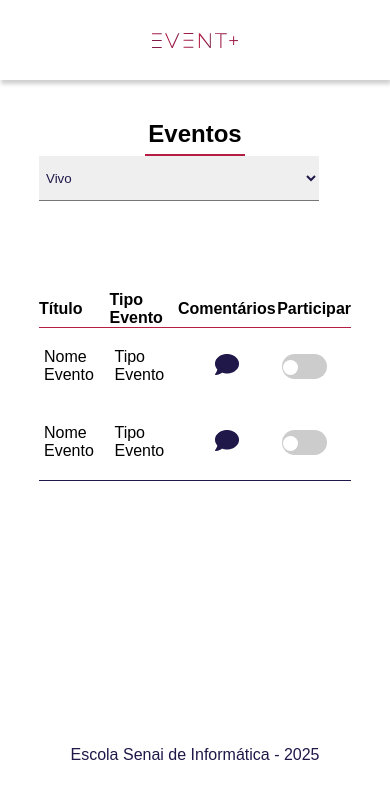
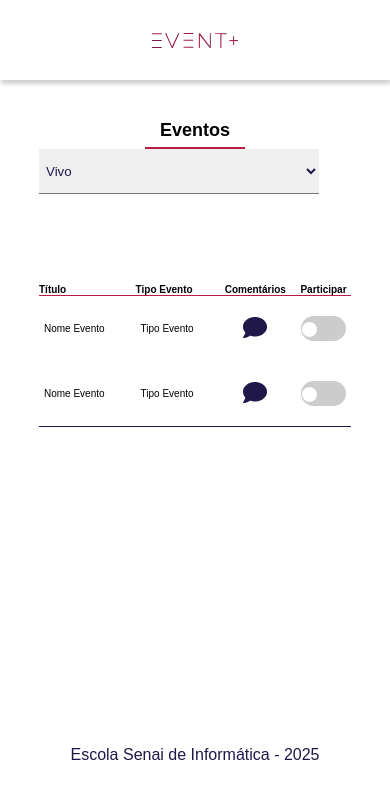
Before and after one commit to Sillocazord/Event-React, a React (Create React App) app in the folder event/: page /Evento in a window 390 px wide. Shown: the top 798 px of the page. Built offline with nearby package versions, Linux system fonts and the light colour scheme; a web font is replaced by a local one.

Commit message:
Feat: Finalizada a responsividade das paginas (Falta agora somente a pagina home e a pagina de comentarios(feedbacks).

```diff
--- a/event/src/pages/evento/Evento.css
+++ b/event/src/pages/evento/Evento.css
@@ -92,6 +92,30 @@
     text-align: center;
     margin-top: 20px;
 }
-@media screen and(max-width:768px) {
-
+@media screen and (max-width:768px) {
+    .tabela_eventos{
+        font-size: 12px;
+    }
+    .eventos_select{
+        width: 100%;
+        justify-content: center;
+        flex-direction: column;
+    }
+    .tabela_eventos .item_eventos :nth-child(3){
+        width: 110px;
+    }
+    .div_evento h1 {
+        font-size: large;
+    }
 }
+@media screen and (max-width:500px) {
+    .tabela_eventos{
+        font-size: 10px;
+    }
+    .tabela_eventos .item_eventos :nth-child(3){
+        width: 110px;
+    }
+    .div_evento h1 {
+        font-size: large;
+    }
+}
```
